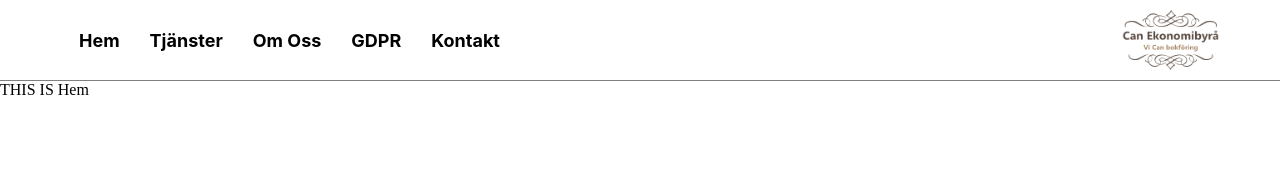
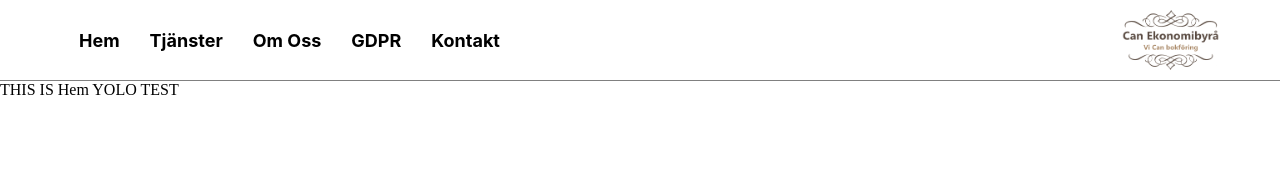
Before and after one commit to CreamyBanana/CanEkonomi, a React (Create React App) app: page / in a window 1280 px wide. Shown: the top 171 px of the page. Built offline with nearby package versions, Linux system fonts and the light colour scheme.

Commit message:
test commit 2

```diff
--- a/src/sidor/Hem.js
+++ b/src/sidor/Hem.js
@@ -2,8 +2,10 @@ import React from 'react'
 
 function Hem() {
   return (
-    <div>THIS IS Hem</div>
+    <div>THIS IS Hem YOLO TEST</div>
+
   )
+
 }
 
 export default Hem
```
